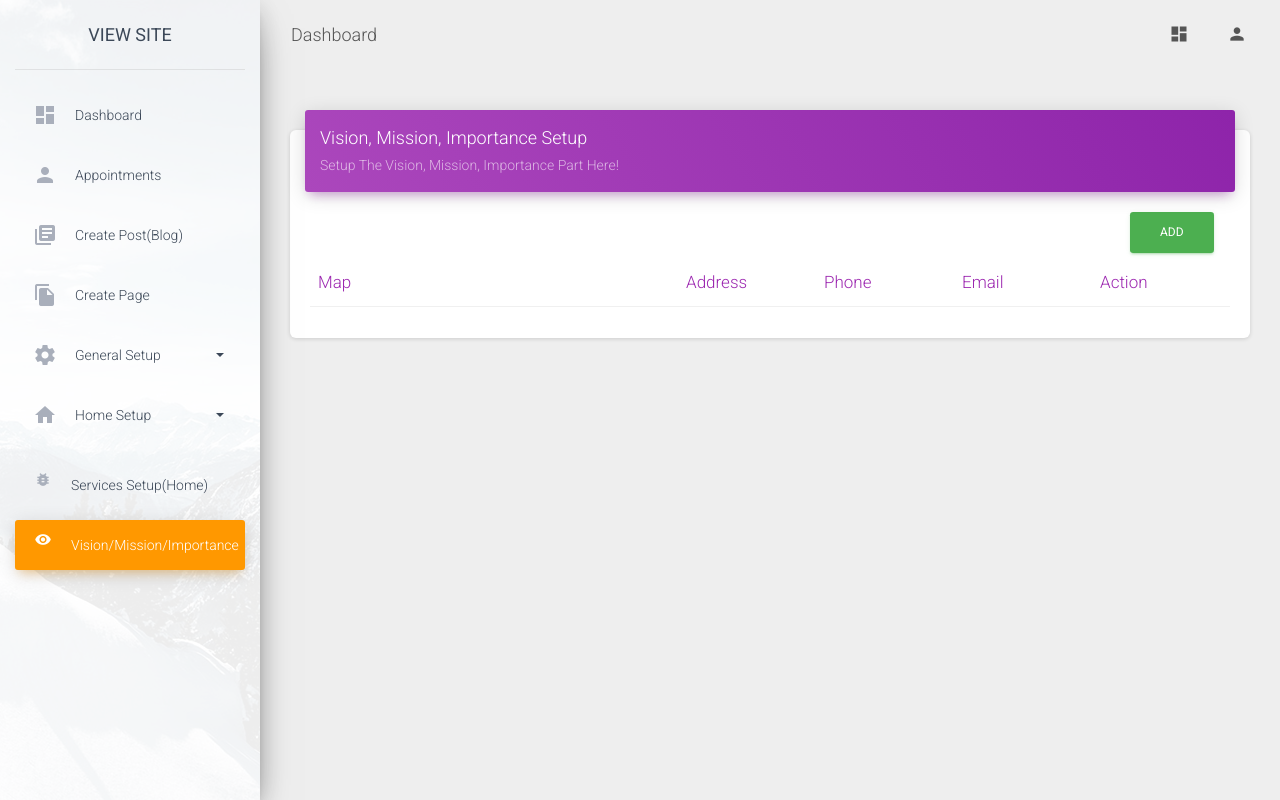
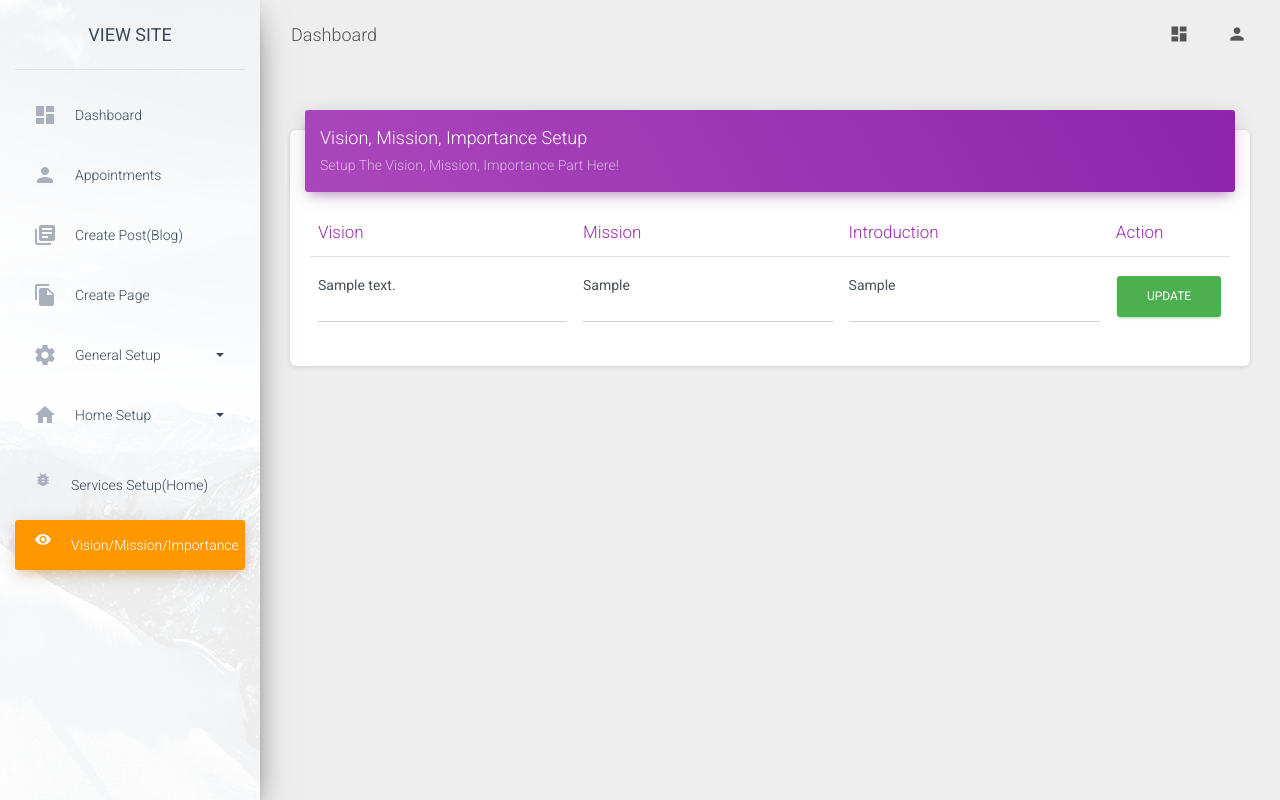
Before and after one commit to udlnepal/pesthome, a CodeIgniter app: page /database/admin/vmi_setup in a window 1280 px wide. Run offline with CodeIgniter, Linux system fonts and the light colour scheme; a user stored in the database is signed in; data comes from the database, SQL or seed files in the repository; tables that the repository leaves empty or names only in its code hold one stand-in row (values such as "Sample post"); data that the repository does not hold is empty; some libraries are stand-ins or nearby versions.

Commit message:
vmi setup final finished

```diff
--- a/application/controllers/admin/Vmi_setup.php
+++ b/application/controllers/admin/Vmi_setup.php
@@ -12,22 +12,15 @@
 
 
 public function index(){
-	$data['contact_about']=$this->vmi_setup_model->get_contact();
+	$data['vmi_setup']=$this->vmi_setup_model->get_vmi();
 	$data['titlename']=$this->user_model->get_logged_user();
 	$this->display('admin/vmi_setup',$data);
 }
 
 public function add(){
-	$this->form_validation->set_rules('map_plugin', 'Map Plugin', 'required');
-	$this->form_validation->set_rules('address', 'Address', 'required');
-	$this->form_validation->set_rules('email', 'Email', 'required');
-	$this->form_validation->set_rules('phone', 'Phone', 'required');
-	if($this->form_validation->run()===FALSE){
+
+		$this->vmi_setup_model->set_vmi();
 		redirect('admin/vmi_setup');
-	}else{
-		$this->vmi_setup_model->set_contact();
-		redirect('admin/vmi_setup');
-	}
 
 }
 
--- a/application/models/Vmi_setup_model.php
+++ b/application/models/Vmi_setup_model.php
@@ -9,28 +9,25 @@
     }
 
 
-    public function set_contact($cont_id=0){
+    public function set_vmi(){
     	$data=array(
-    	'map_plugin'=>$this->input->post('map_plugin'),
-    	'address'=>$this->input->post('address'),
-    	'phone'=>$this->input->post('phone'),
-    	'email'=>$this->input->post('email'),
+    	'vision'=>$this->input->post('vision'),
+    	'mission'=>$this->input->post('mission'),
+    	'introduction'=>$this->input->post('introduction'),
+    	);
+      // print_r($data);exit;
 
-    	);
 
-    	if($cont_id==0){
-    		return $this->db->insert('contact_about',$data);
-    	}
-    	else{
-    		$this->db->where('cont_id',$cont_id);
-    		return $this->db->update('contact_about',$data);
-    	}
+
+    		$this->db->where('vmi_id',1);
+    		return $this->db->update('vmi_setup',$data);
+
 
     }
 
-    public function get_contact(){
+    public function get_vmi(){
         $this->db->limit(1);
-    	$query=$this->db->get_where('contact_about');
+    	$query=$this->db->get_where('vmi_setup');
 
     	return $query->result_array();
     }
--- a/application/views/admin/vmi_setup.php
+++ b/application/views/admin/vmi_setup.php
@@ -10,24 +10,31 @@
                   <p class="card-category">Setup The Vision, Mission, Importance Part Here!</p>
                 </div>
                 		<div class="card-body">
-                      <div class="col-lg-12 text-right"><a href="#" data-target="#addModal" data-toggle="modal" class="btn btn-success">ADD</a></div>
-        					<table class="table table-hover">
+                      <div class="col-lg-12 text-right"></div>
+        					<?php echo form_open('admin/vmi_setup/add')?>
+                  <table class="table table-hover">
 
         						<thead class="text-primary">
 
                       <tr>
-        								 <th width="40%">Map</th><th width="15%">Address</th><th width="15%">Phone</th><th width="15%">Email</th><th width="15%">Action</th>
+        								 <th width="30%">Vision</th><th width="30%%">Mission</th><th width="30%">Introduction</th><th width="10%">Action</th>
         							</tr>
         						</thead>
         						<tbody>
-        						<?php  foreach ($vmi_about as $key=>$data):?>
+        						<?php  foreach ($vmi_setup as $key=>$data):?>
 
                       <tr>
-        								<td><?php echo $data['map_plugin'] ?></td><td><?php echo $data['address'] ?></td><td><?php echo $data['phone'] ?></td><td><?php echo $data['email'] ?></td><td><button class="btn btn-danger">Delete</button></td>
+        								<td>
+                          <textarea class="form-control" name="vision" id="vision"><?php echo $data['vision'] ?></textarea>
+                          </td>
+                        <td><textarea class="form-control" name="mission" id="mission"><?php echo $data['mission'] ?></textarea> </td>
+                        <td><textarea class="form-control" name="introduction" id="introduction"><?php echo $data['introduction'] ?></textarea> </td>
+                        <td><button type="submit" class="btn btn-success">UPDATE</buttom></td>
         							</tr>
         						<?php endforeach; ?>
                     </tbody>
         					</table>
+                  <?php echo form_close(); ?>
 
 </div>
 </div>
@@ -36,54 +43,3 @@
             </div>
 </div>
 </div>
-<div class="modal fade" id="addModal" tabindex="-1" role="dialog" aria-labelledby="exampleModalLabel" aria-hidden="true">
-  <div class="modal-dialog modal-lg" role="document">
-   <?php echo form_open('admin/vmi_setup/add'); ?>
-    <div class="modal-content">
-      <div class="modal-header">
-        <h5 class="modal-title" id="exampleModalLabel">Add Vision, Mission, Importance</h5>
-        <button type="button" class="close" data-dismiss="modal" aria-label="Close">
-          <span aria-hidden="true">&times;</span>
-        </button>
-      </div>
-      <div class="modal-body">
-       <div class="col-lg-12">
-       	<div class="input-group mb-3">
-  			<div class="input-group-prepend">
-    			<span class="input-group-text">Embedded Code For Map</span>
-  			</div>
-  			<textarea  class="form-control" name="map_plugin" id="man_plugin" ></textarea>
-		</div>
-			<div class="input-group mb-3">
-  			<div class="input-group-prepend">
-    			<span class="input-group-text">Address</span>
-  			</div>
-  			<input  class="form-control" name="address" id="address" >
-		</div>
-		<div class="input-group mb-3">
-  			<div class="input-group-prepend">
-    			<span class="input-group-text">Email</span>
-  			</div>
-  			<input  class="form-control" name="email" id="email" >
-		</div>
-		<div class="input-group mb-3">
-  			<div class="input-group-prepend">
-    			<span class="input-group-text">Phone</span>
-  			</div>
-  			<input  class="form-control" name="phone" id="phone" >
-		</div>
-       </div>
-      </div>
-      <div class="modal-footer">
-        <button type="button" class="btn btn-secondary" data-dismiss="modal">Close</button>
-        <button type="submit" class="btn btn-primary">Save changes</button>
-      </div>
-    </div>
-<?php echo form_close(); ?>
-  </div>
-</div>
-<style>
-iframe{
-  height: 200px !important; width: 300px !important;
-}
-  </style>
```
